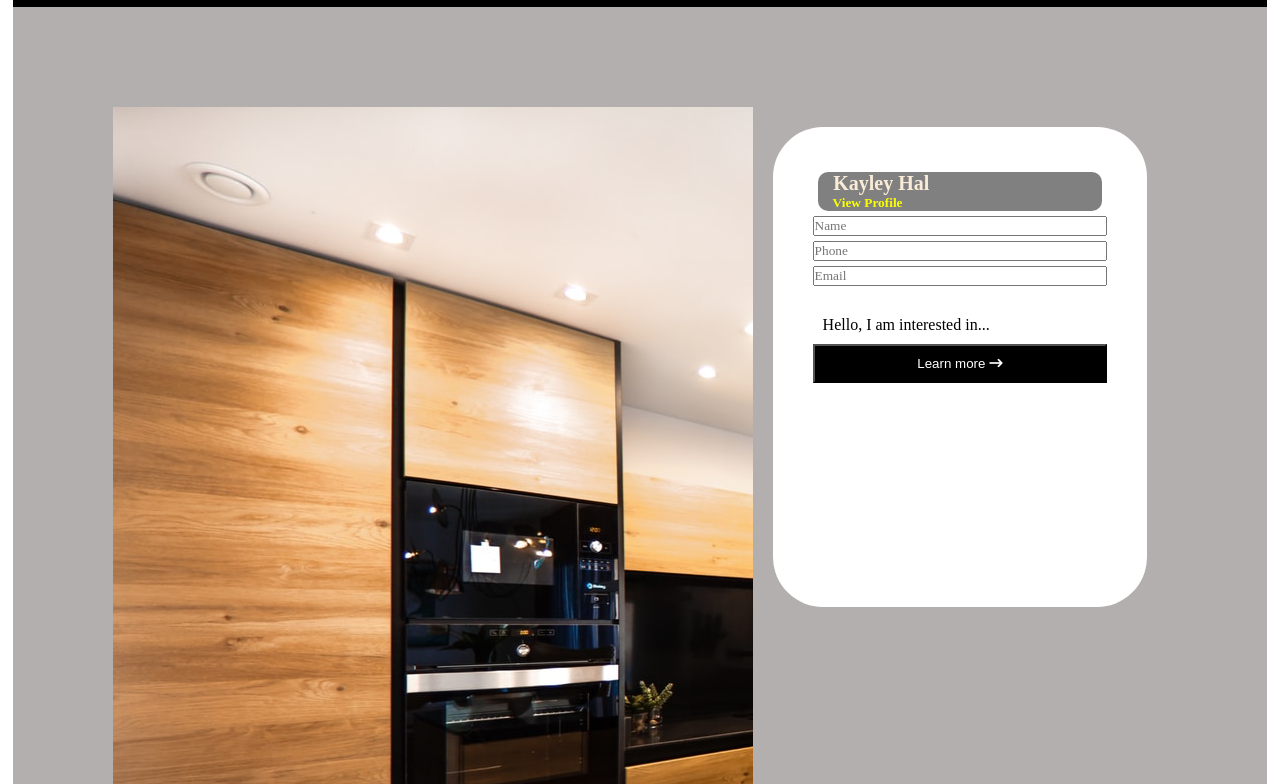
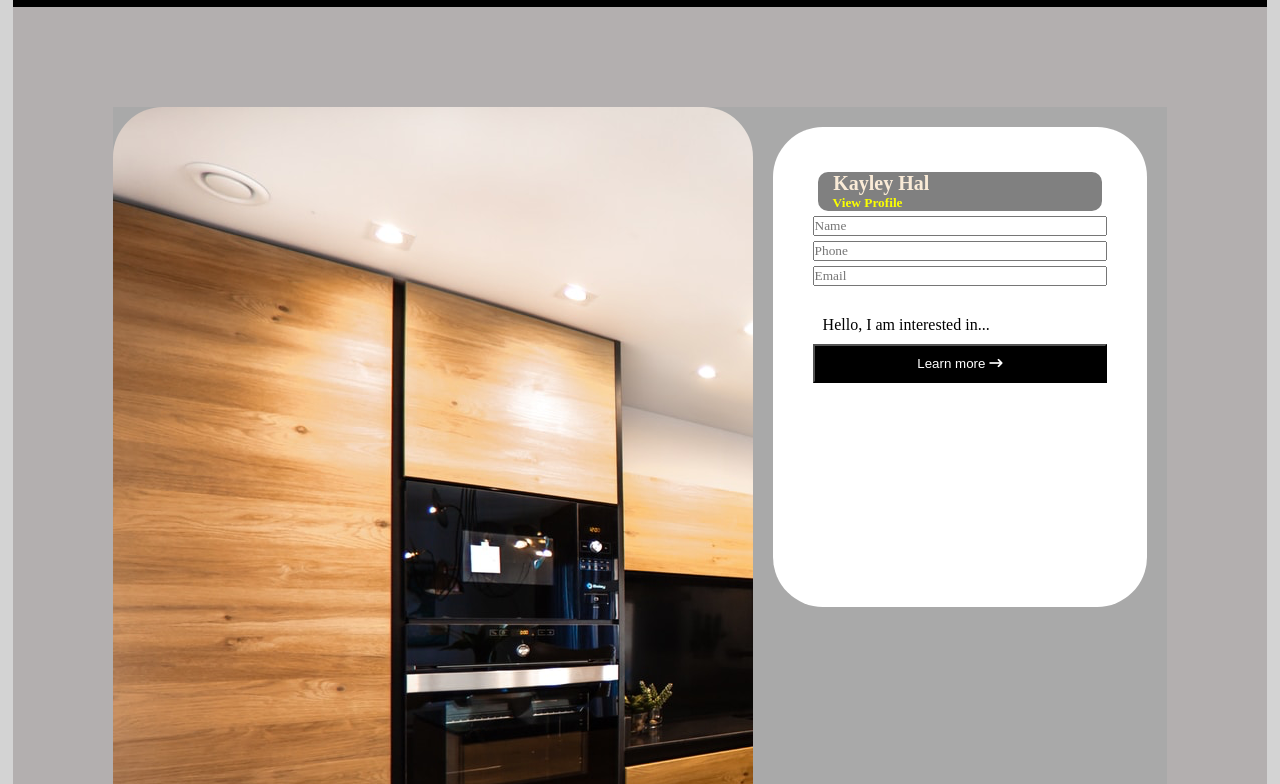
Before and after one commit to Dev-GNM/Week2-IP-Repo, a plain HTML site: page page2.html in a window 1280 px wide. Shown: the part 192-976 px from the top of the page. Drawn offline with Linux system fonts and the light colour scheme; some icons are missing.

Commit message:
modifying image on page 2

```diff
--- a/Assets/page2.css
+++ b/Assets/page2.css
@@ -6,6 +6,7 @@
 body{
     margin: 1%;
     font-family:'Poppins,  Actor, Adamina';
+    background-color: lightgray;
 }
 #sectheader{
     background-color: black;
@@ -44,6 +45,15 @@ body{
     display: flex;
     flex-direction: column;
     padding: 40px;
+    margin-right: 100px;
+    margin-left: 100px;
+    background-color: lightgray;
+}
+.phone{
+    background-color: darkgray;
+}
+.img1{
+    border-radius: 50px;
 }
 .form{
     display: flex;
```
